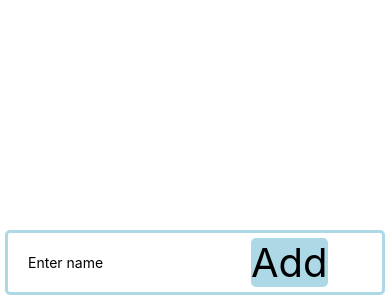
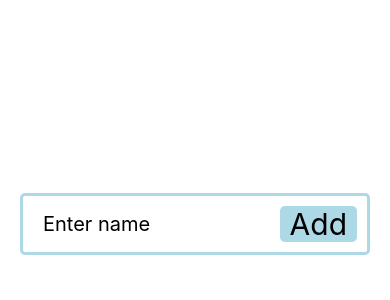
Before and after one commit to joakim-ha/countingstuff, a React Native app: screen / in a window 390 px wide. Shown: the part 544-844 px from the top of the page. Built offline with nearby package versions, Linux system fonts and the light colour scheme.

Commit message:
Improve layout of app

```diff
--- a/components/AddRow.js
+++ b/components/AddRow.js
@@ -1,15 +1,20 @@
 import { useState } from "react";
-import { View, TextInput } from "react-native";
+import { View, TextInput, StyleSheet } from "react-native";
 
 import { CountableButton } from "./CountableButton";
-import { CommonStyles } from "../styles/CommonStyles";
 
 export const AddRow = ({ addNewCountable }) => {
   const [name, setName] = useState("");
 
   return (
-    <View style={CommonStyles.row}>
-      <TextInput placeholder="Enter name" onChangeText={setName} />
+    <View style={styles.addRowContainer}>
+      <View style={styles.inputContainer}>
+        <TextInput
+          style={styles.text}
+          placeholder="Enter name"
+          onChangeText={setName}
+        />
+      </View>
       <CountableButton
         label="Add"
         submit={() => {
@@ -19,3 +24,27 @@ export const AddRow = ({ addNewCountable }) => {
     </View>
   );
 };
+
+const styles = StyleSheet.create({
+  addRowContainer: {
+    flexDirection: "row",
+    alignItems: "center",
+    justifyContent: "space-between",
+    borderColor: "lightblue",
+    borderWidth: 3,
+    borderRadius: 5,
+    marginHorizontal: 20,
+    marginVertical: 45,
+    paddingStart: 20,
+    padding: 5,
+  },
+  inputContainer: {
+    flex: 1,
+    marginRight: 5,
+  },
+  text: {
+    fontSize: 20,
+    flexShrink: 1,
+    paddingEnd: 0,
+  },
+});
--- a/components/CountableButton.js
+++ b/components/CountableButton.js
@@ -12,6 +12,8 @@ const styles = StyleSheet.create({
   button: {
     borderRadius: 5,
     margin: 5,
+    paddingEnd: 10,
+    paddingStart: 10,
     backgroundColor: "lightblue",
     alignItems: "center",
   },
--- a/components/CountableRow.js
+++ b/components/CountableRow.js
@@ -4,12 +4,14 @@ import { CountableButton } from "./CountableButton";
 import { CommonStyles } from "../styles/CommonStyles";
 
 export const CountableRow = ({ countable, changeCount, index }) => (
-  <View style={CommonStyles.row}>
-    <View style={styles.nameColumn}>
+  <View style={styles.countableRowContainer}>
+    <View style={styles.name}>
       <Text style={CommonStyles.textItem}>{countable.name}</Text>
+    </View>
+    <View style={styles.counter}>
       <Text style={CommonStyles.textItem}>{countable.count}</Text>
     </View>
-    <View style={styles.buttonColumn}>
+    <View>
       <CountableButton
         label="+"
         submit={() => {
@@ -27,11 +29,24 @@ export const CountableRow = ({ countable, changeCount, index }) => (
 );
 
 const styles = StyleSheet.create({
-  nameColumn: {
-    flex: 0.8,
+  countableRowContainer: {
+    flexDirection: "row",
     alignItems: "center",
+    borderColor: "lightblue",
+    justifyContent: "space-between",
+    borderWidth: 1,
+    borderRadius: 5,
+    margin: 5,
+    paddingStart: 20,
   },
-  buttonColumn: {
-    flex: 0.2,
+  name: {
+    flexDirection: "row",
+    justifyContent: "space-between",
+    maxWidth: 200,
+  },
+  counter: {
+    flex: 1,
+    alignItems: "flex-end",
+    padding: 20,
   },
 });
--- a/styles/CommonStyles.js
+++ b/styles/CommonStyles.js
@@ -2,16 +2,6 @@ import { StyleSheet } from "react-native";
 
 export const CommonStyles = StyleSheet.create({
   textItem: {
-    fontSize: 40,
-  },
-  row: {
-    flexDirection: "row",
-    alignItems: "center",
-    borderColor: "lightblue",
-    borderWidth: 3,
-    borderRadius: 5,
-    margin: 5,
-    paddingEnd: 20,
-    paddingStart: 20,
+    fontSize: 30,
   },
 });
```
